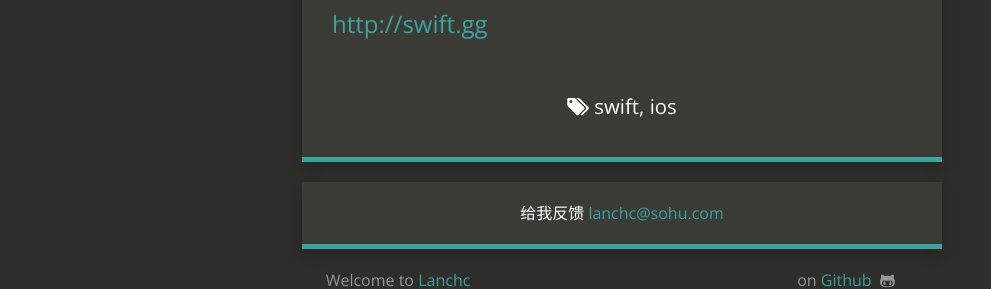
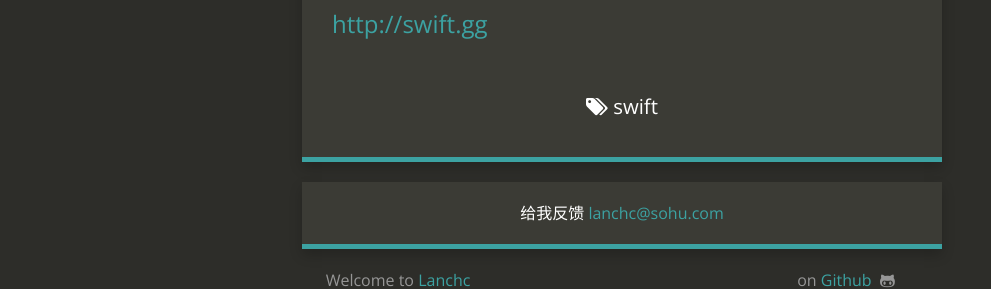
Before and after one commit to Muinch/muinch.github.io, a Jekyll site: the page built from _posts/2016-10-07-让人眼前一亮的初始化方式:Swift.md, in a window 1280 px wide. Shown: the part 1100-1389 px from the top of the page, without its empty margins (18-1009 px from the left). Built offline with Jekyll 4.4.1, drawn with Linux system fonts in a browser that asks for light colours; nearby versions of some CDN libraries.

Commit message:
Update 2016-10-07-让人眼前一亮的初始化方式:Swift.md

```diff
--- a/_posts/2016-10-07-让人眼前一亮的初始化方式:Swift.md
+++ b/_posts/2016-10-07-让人眼前一亮的初始化方式:Swift.md
@@ -7,7 +7,6 @@ summary:    技术分享
 categories: swift
 tags:
  - swift
- - ios
 ---
 
 当我看到 tweet 中用 $0 而不是很繁琐地命名变量时感到很兴奋，我立马尝试了一下：
```
